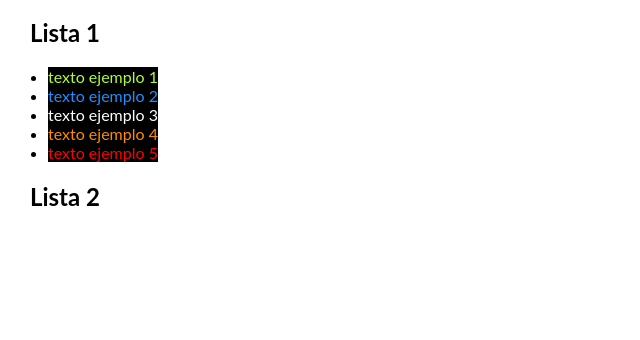
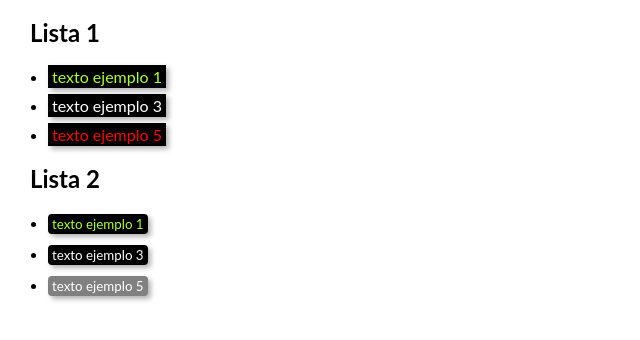
Before and after one commit to bserrang/ejercicio-javascript-2-resuelto, a plain HTML site: page index.html in a window 1280 px wide. Shown: the part 50-390 px from the top of the page, without its empty margins (0-640 px from the left). Drawn offline with Linux system fonts and the light colour scheme.

Commit message:
3 files modified

```diff
--- a/index.html
+++ b/index.html
@@ -8,7 +8,7 @@
   <body>
     <h1>Ejercicio 2</h1>
     <h2>Lista 1</h2>
-    <ul>
+    <ul id="list1">
       <li><span>texto ejemplo 1</span></li>
       <li><span>texto ejemplo 2</span></li>
       <li><span class="selected">texto ejemplo 3</span></li>
--- a/script.js
+++ b/script.js
@@ -1,21 +1,57 @@
 // En este ejercicio deberéis realizar algunos cambios sobre las dos listas incluidas en "index.html".
 // En la primera lista tendréis que hacer lo siguiente:
 //    * Añadid la clase "element-n" a cada "span" de la lista, siendo "n" el número del lugar que ocupa en la lista (por ejemplo el segundo "span" de la lista tendría la clase "element-2"). Para ello, haced uso de los selectores de nodo (parentNode, nextSibling, firstChild...) partiendo del "span" con la clase "selected" siempre.
-//    * Tras añadir las clases, haced uso de "querySelectorAll" para obtener solo los elementos con valor par (el valor a tener en cuenta es el de n) y, a continuación, eliminadlos.
+//    * Tras añadir las clases, haced uso de "querySelectorAll" para obtener solo los elementos "li" con valor par (teniendo en cuenta que el primer elmento es el 1) y, a continuación, eliminadlos.
 
 //En la segunda lista, que en principio está vacía, deberéis hacer esto:
 //    * Tenéis que generar dentro de esta lista, nodo a nodo, la misma estructura que ha quedado en la primera lista en la que realizastéis los cambios. Tiene que quedar igual, con la misma jerarquía y con las mismas clases, pero con la diferencia de que en vez de elementos "span" deben ser botones. Para replicar los elementos de la primera lista no hace falta que la recorráis, podéis simplemente generar cada elemento "a mano" una detrás de otro (aunque si usáis la lista de referencia para hacer algún tipo de bucle, mejor)
-//    * Después de generar esta segunda lista, añadid el atributo disabled a cada botón y que tenga el valor "true" el último y "false" el resto.
+//    * Después de generar esta segunda lista, añadid el atributo disabled al último botón.
 // Suerte!
 
 window.addEventListener("load", onLoad);
 
 function onLoad() {
-  const elementSelected = document.querySelector('.selected');
+  addClasses();
+  removeElements();
+  generateList();
+  addDisabled();
+}
+
+function addClasses() {
+  const elementSelected = document.getElementsByClassName("selected")[0];
   const list = elementSelected.parentNode.parentNode;
   const childrens = [...list.children];
-  childrens.forEach((child,index)=>{
+  childrens.forEach((child, index) => {
     targetElement = child.firstChild;
-    targetElement.classList.add('element-'+(index+1))
+    targetElement.classList.add("element-" + (index + 1));
   });
 }
+
+function removeElements() {
+  const firstList = document.getElementById("list1");
+  const elementsToRemove = document.querySelectorAll(
+    "#list1>li:nth-of-type(even)"
+  );
+  elementsToRemove.forEach(el => firstList.removeChild(el));
+}
+
+function generateList() {
+  const firstListChilds = [...document.getElementById("list1").children];
+  const secondList = document.getElementById("list2");
+
+  firstListChilds.forEach(el => {
+    const elChild = el.firstChild;
+    const item = document.createElement("li");
+    const button = document.createElement("button");
+    const text = document.createTextNode(elChild.textContent);
+    button.className = elChild.className;
+    button.appendChild(text);
+    item.appendChild(button);
+    secondList.appendChild(item);
+  });
+}
+
+function addDisabled() {
+  const lastButton = document.querySelector("#list2>li:last-of-type>button");
+  lastButton.disabled = true;
+}
--- a/styles.css
+++ b/styles.css
@@ -1,6 +1,7 @@
 * {
   box-sizing: border-box;
   font-family: Lato;
+  transition: all 0.3s;
 }
 
 h1 {
@@ -8,6 +9,14 @@ h1 {
 }
 h2 {
   padding-left: 22px;
+}
+
+li {
+  margin-bottom: 10px;
+}
+span {
+  padding: 2px 4px;
+  box-shadow: 3px 3px 5px rgba(0,0,0,.3);
 }
 
 .selected {
@@ -39,3 +48,16 @@ h2 {
   color: red;
   background-color: black;
 }
+button {
+  border: none;
+  padding: 2px 4px;
+  box-shadow: 3px 3px 5px rgba(0, 0, 0, 0.3);
+  border-radius: 4px;
+}
+button:disabled {
+  background-color: grey;
+  color: white;
+}
+button:active {
+  background-color: lightsalmon;
+}
```
